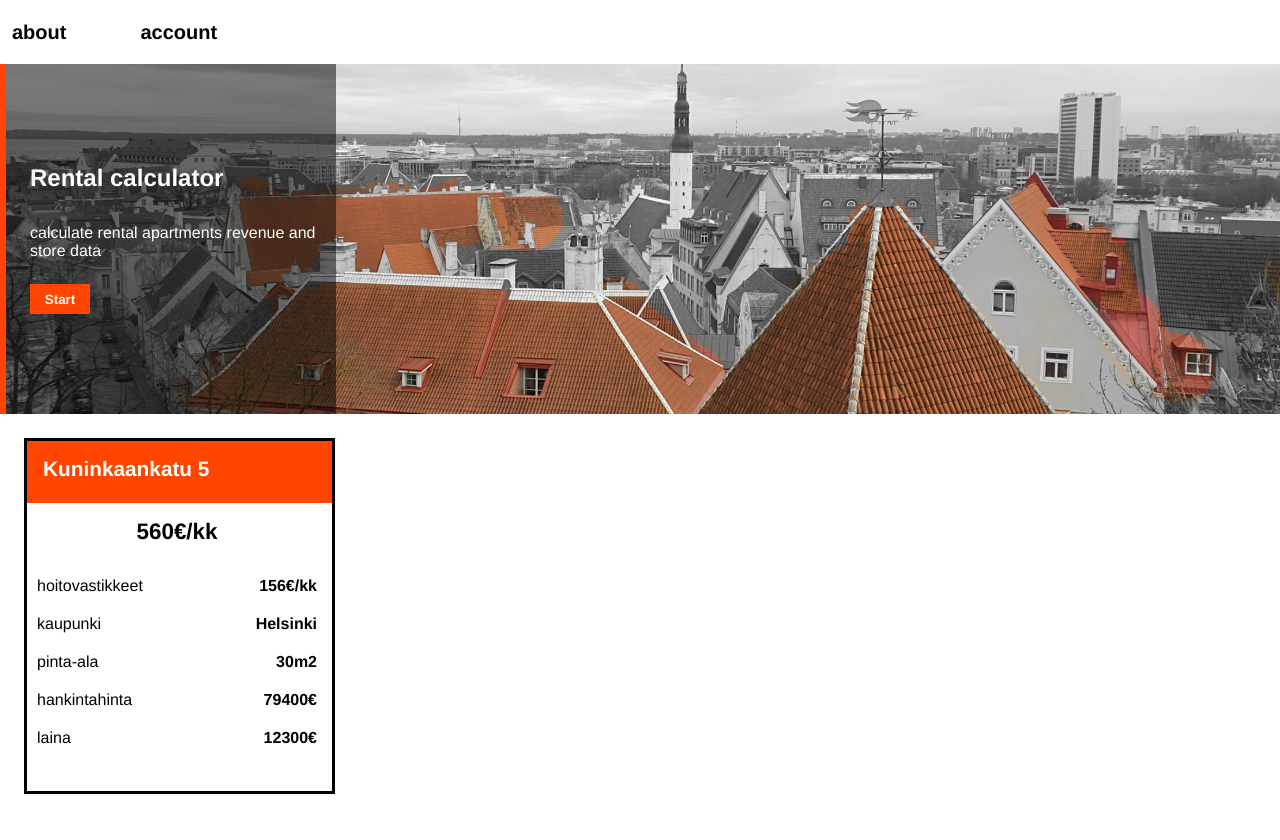
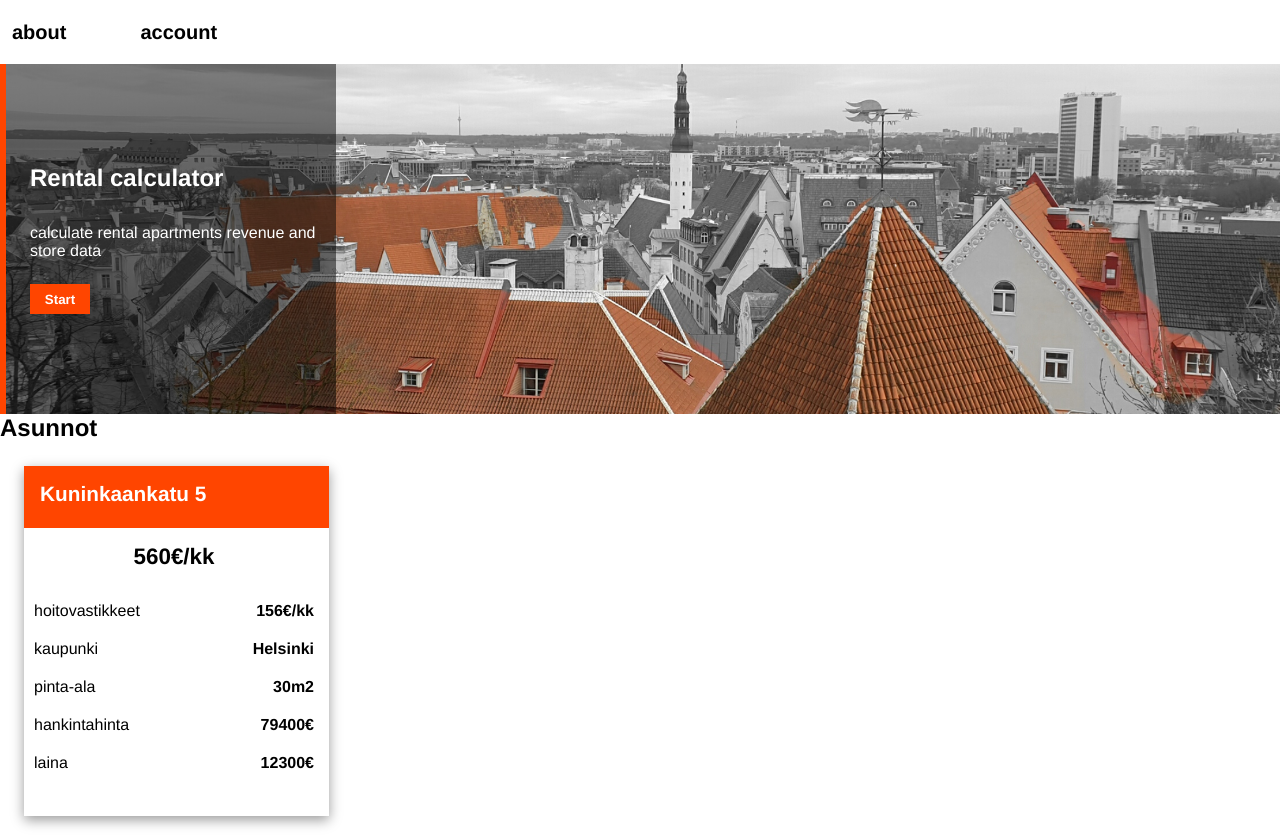
Before and after one commit to jpeipone/Rental-Property, a React (Create React App) app in the folder rental-property-app/: page / in a window 1280 px wide. Before the commit the page ends 818 px from the top, so only its background shows below. Built offline with nearby package versions, Linux system fonts and the light colour scheme.

Commit message:
drop shadow css

```diff
--- a/rental-property-app/src/App.js
+++ b/rental-property-app/src/App.js
@@ -9,6 +9,7 @@ function App() {
     <div className="App">
       <NavigationMenu />
       <Banner />
+      <h2>Asunnot</h2>
       <ApartmentSlide />
     </div>
   );
--- a/rental-property-app/src/components/apartmentSlide/ApartmentSlide.css
+++ b/rental-property-app/src/components/apartmentSlide/ApartmentSlide.css
@@ -5,8 +5,9 @@
 .apartment-container {
   width: 305px;
   height: 350px;
-  border-style: solid;
-  border-color: black;
+  /*  border-style: solid;
+  border-color: black; */
+  box-shadow: 0 4px 12px rgb(0 0 0 / 0.4);
   margin: 1.5rem;
 }
 
```
